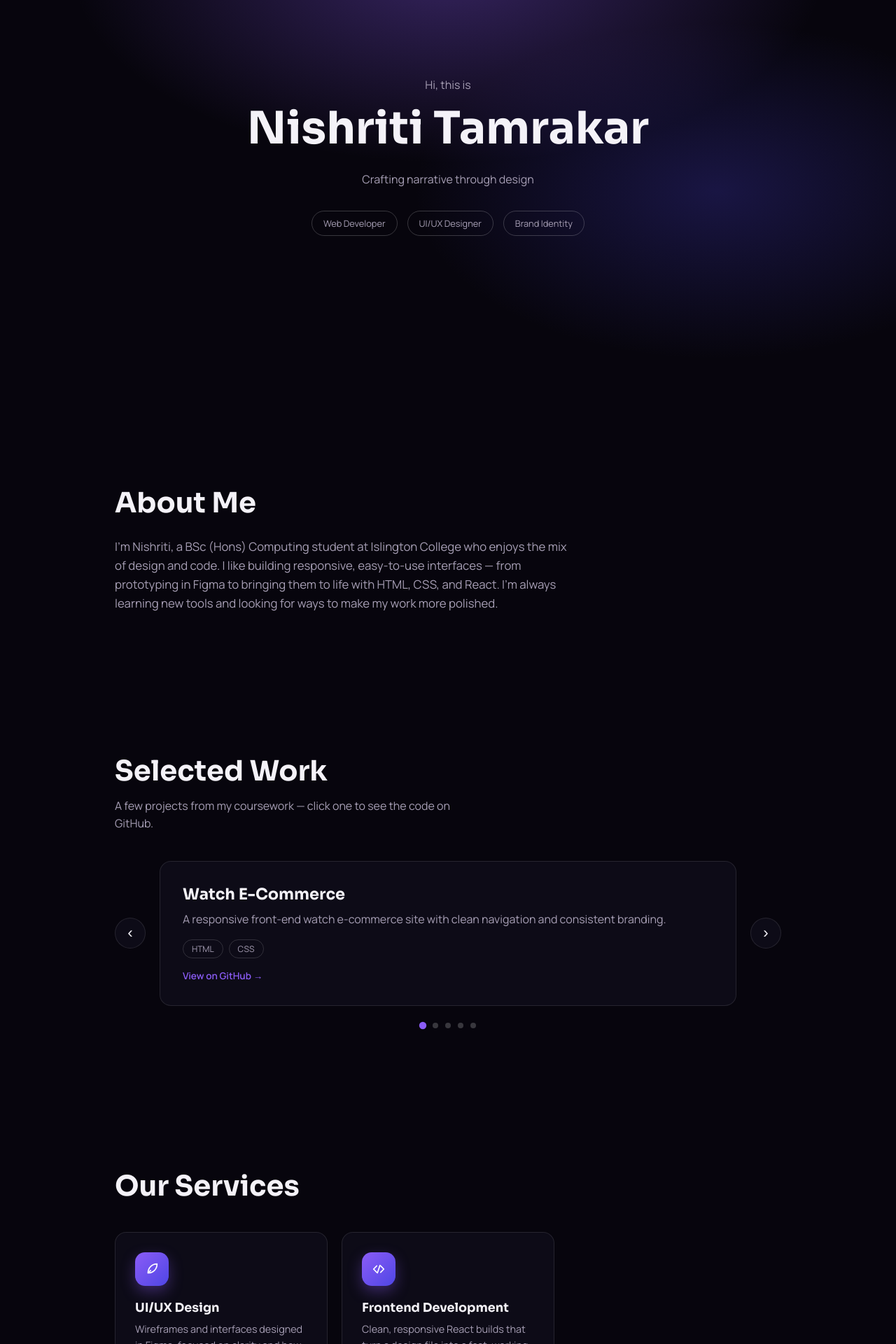
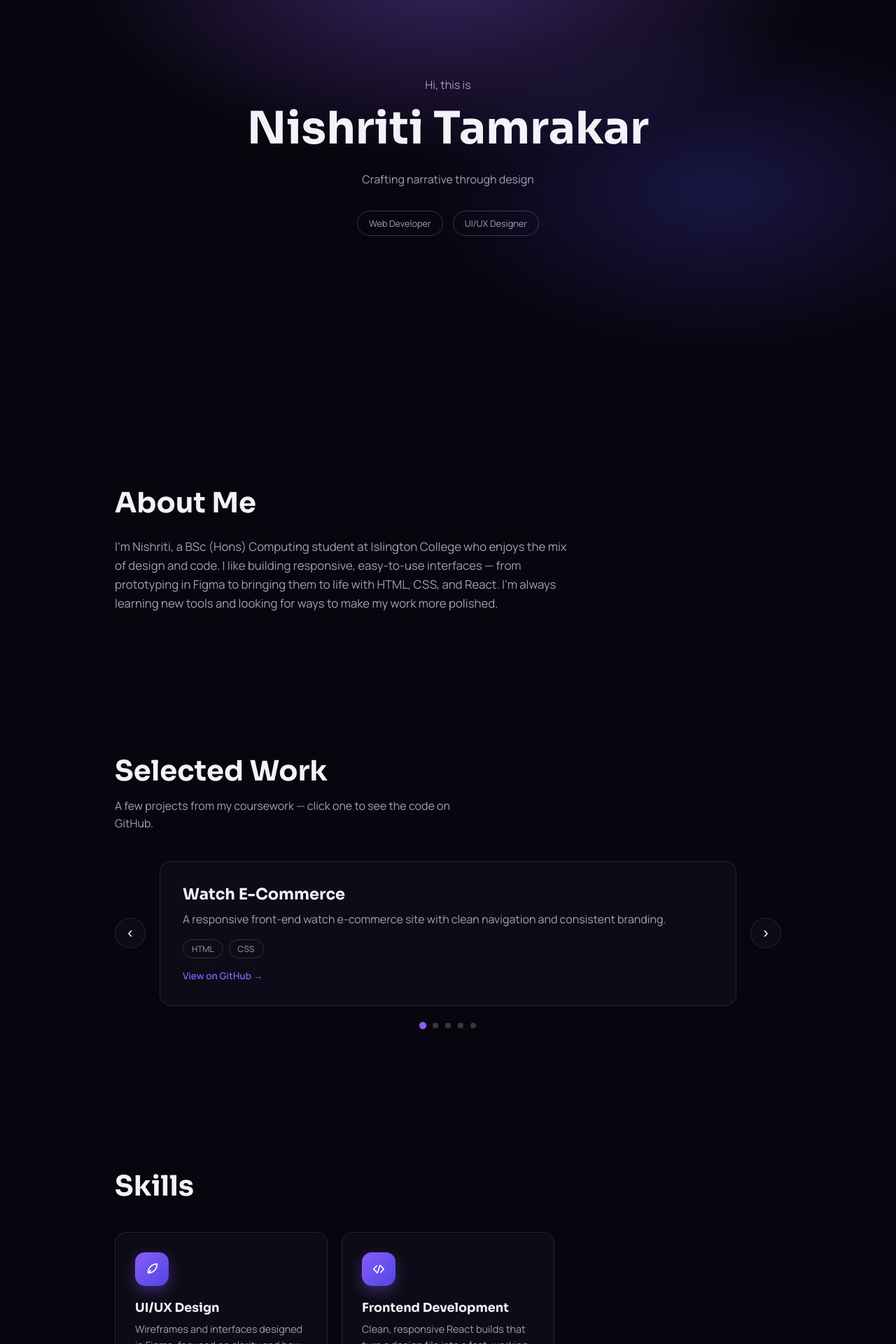
Before and after one commit to Nishriti/portfolio, a React (Vite) app in the folder frontend/: page / in a window 1280 px wide. Shown: the part 207-2127 px from the top of the page at 70% size. Built offline with nearby package versions, Linux system fonts and the light colour scheme.

Commit message:
Edit hero section and title

```diff
--- a/frontend/src/components/Hero.jsx
+++ b/frontend/src/components/Hero.jsx
@@ -10,7 +10,7 @@ export default function Hero() {
       <div className="hero-roles">
         <span>Web Developer</span>
         <span>UI/UX Designer</span>
-        <span>Brand Identity</span>
+
       </div>
     </section>
   );
--- a/frontend/src/components/Services.jsx
+++ b/frontend/src/components/Services.jsx
@@ -35,7 +35,7 @@ export default function Services() {
   return (
     <section id="services" className="services">
 
-      <h2 className="section-title">Our Services</h2>
+      <h2 className="section-title">Skills</h2>
 
       <div className="services-grid">
         {services.map((service) => (
```
